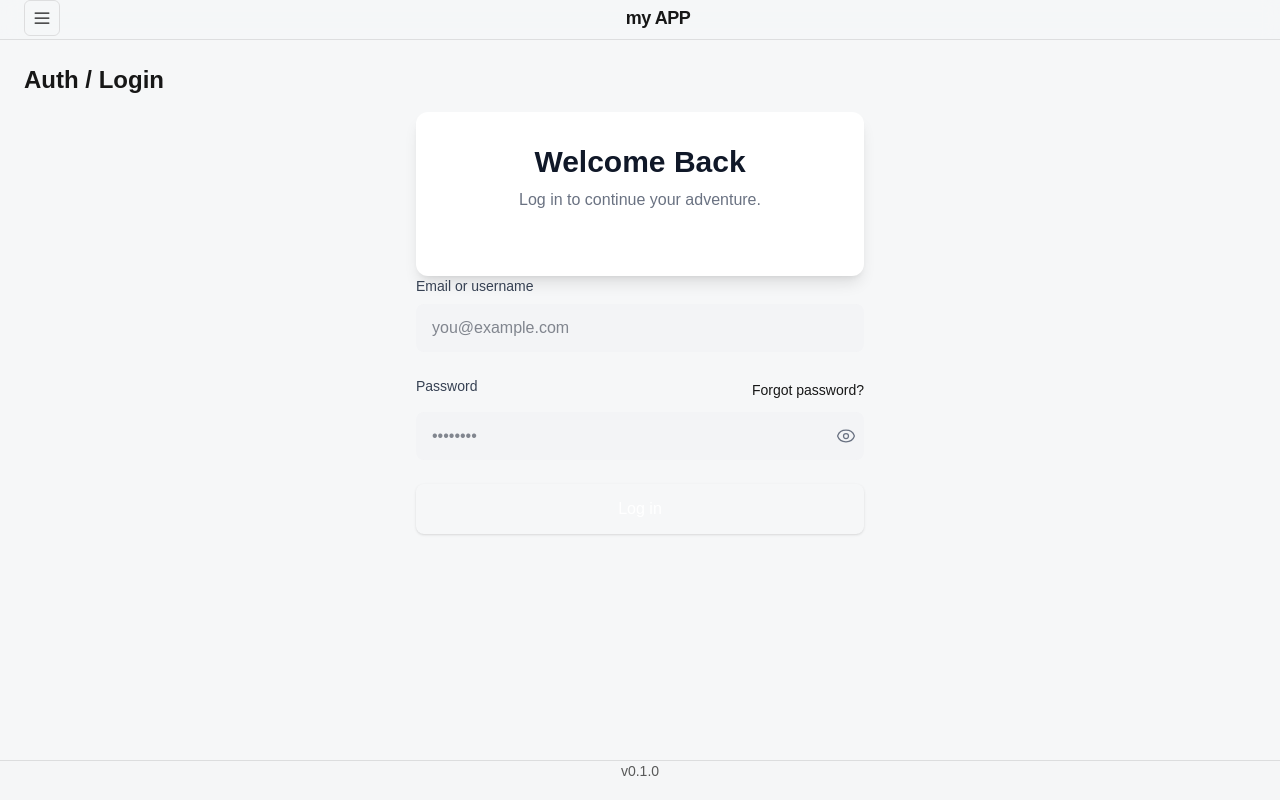
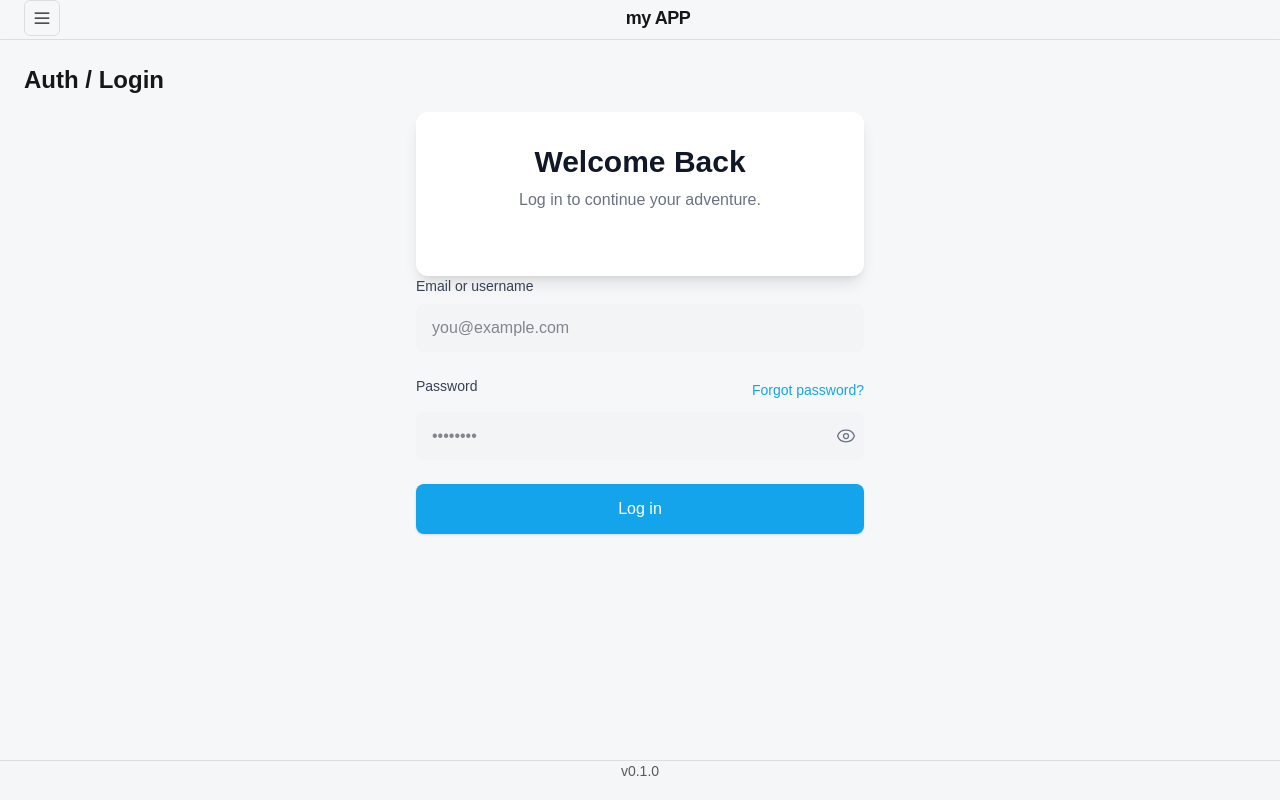
Before and after one commit to miltonvelillac/booking-web, a Next.js app: page /auth/login in a window 1280 px wide. Built offline with nearby package versions, Linux system fonts and the light colour scheme.

Commit message:
fix dark styles

```diff
--- a/src/app/globals.css
+++ b/src/app/globals.css
@@ -3,11 +3,15 @@
 :root {
   --background: #f6f7f8;
   --foreground: #171717;
+  --primary: #13a4ec; /* color principal en modo claro */
+  --label: #6b7280;   /* gris-500 aprox para textos secundarios en claro */
 }
 
 @theme inline {
   --color-background: var(--background);
   --color-foreground: var(--foreground);
+  --color-primary: var(--primary);
+  --color-label: var(--label);
   --font-sans: var(--font-geist-sans);
   --font-mono: var(--font-geist-mono);
 }
@@ -27,16 +31,9 @@ body {
   font-family: "Work Sans", sans-serif;
 }
 
-.bg-primary {
-  background-color: var(--primary);
-}
-
-.text-primary {
-    --tw-text-opacity: 1;
-    color: var(--primary);
-}
-
-.dark\:text-gray-300:is(.dark *) {
-    --tw-text-opacity: 1;
-    color: var(--label);
-}
+/* Si prefieres confiar en los tokens de Tailwind v4 (recomendado),
+   puedes usar directamente `bg-primary`, `text-primary`, `text-label`, etc.
+   Estas utilidades se generan por @theme inline. Si aún quieres helpers
+   manuales, puedes mantener estas clases utilitarias: */
+.bg-primary { background-color: var(--primary); }
+.text-primary { color: var(--primary); }
--- a/src/features/login/Login.tsx
+++ b/src/features/login/Login.tsx
@@ -10,7 +10,7 @@ export default function Login() {
   return (
 
     <section className="w-full max-w-md mx-auto">
-        <div className='bg-white dark:bg-background-dark/80 rounded-xl shadow-lg p-8'>
+        <div className='bg-white dark:bg-background/80 rounded-xl shadow-lg p-8'>
             <div className="text-center mb-8">
                 <h2 className="text-3xl font-bold text-gray-900 dark:text-white">Welcome Back</h2>
                 <p className="text-gray-500 dark:text-gray-400 mt-2">Log in to continue your adventure.</p>
```
